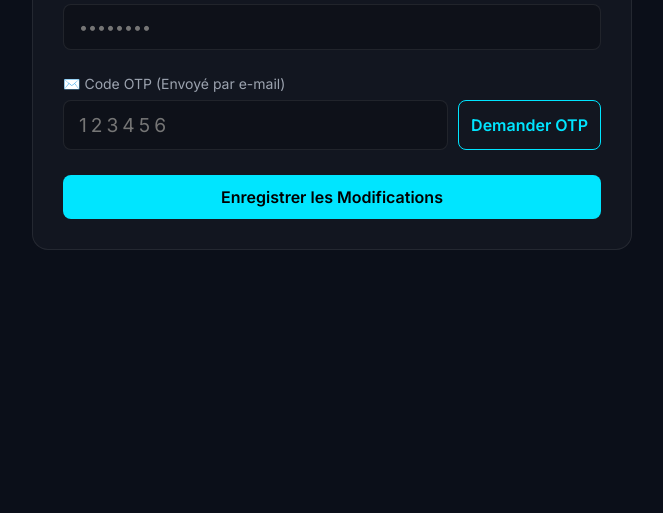
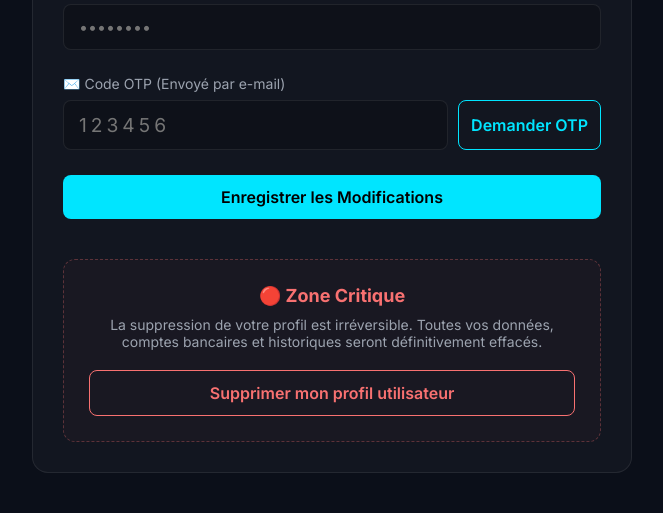
Before and after one commit to Dalel1akremi/banking-api-secure, a Flask app: template bank_frontend/templates/settings.html in a window 1280 px wide. Shown: the part 689-1202 px from the top of the page, without its empty margins (308-971 px from the left). Before the commit the page ends 939 px from the top, so only its background shows below. Run offline with Flask 3, Linux system fonts and the light colour scheme; the template is opened without the code that fills it, so the values that code supplies are empty.

Commit message:
feat: add user settings page with profile management and account deletion features

```diff
--- a/bank_frontend/templates/settings.html
+++ b/bank_frontend/templates/settings.html
@@ -4,6 +4,30 @@
     <meta charset="UTF-8">
     <title>Paramètres - Open Banking</title>
     <link rel="stylesheet" href="{{ url_for('static', filename='style.css') }}">
+    <style>
+        /* Danger Zone */
+        .danger-zone {
+            margin-top: 40px; padding: 25px;
+            border: 1px dashed rgba(248,113,113,.3);
+            border-radius: 12px; background: rgba(248,113,113,.03);
+            text-align: center;
+        }
+        .danger-zone h3 { color: #f87171; font-size: 18px; margin-bottom: 10px; }
+        .danger-zone p { font-size: 14px; color: var(--text-muted); margin-bottom: 20px; }
+
+        /* Modal Overlay */
+        .modal-overlay {
+            position: fixed; inset: 0; background: rgba(0,0,0,.8);
+            display: none; align-items: center; justify-content: center;
+            z-index: 1000; backdrop-filter: blur(4px);
+        }
+        .modal-overlay.active { display: flex; }
+        .modal-content {
+            background: #1e293b; width: 100%; max-width: 450px;
+            padding: 35px; border-radius: 16px; border: 1px solid var(--card-border);
+            text-align: left;
+        }
+    </style>
 </head>
 <body>
 
@@ -79,6 +103,14 @@
 
             <button type="submit" class="btn">Enregistrer les Modifications</button>
         </form>
+
+        <div class="danger-zone">
+            <h3>🔴 Zone Critique</h3>
+            <p>La suppression de votre profil est irréversible. Toutes vos données, comptes bancaires et historiques seront définitivement effacés.</p>
+            <button class="btn" style="background:transparent; border:1px solid #f87171; color:#f87171;" onclick="openModal('modal-delete-profile')">
+                Supprimer mon profil utilisateur
+            </button>
+        </div>
     </div>
 </div>
 
@@ -92,27 +124,67 @@
         });
     }, 4000);
 
+    function bindOTPButtons() {
         document.querySelectorAll('.request-otp-btn').forEach(btn => {
+            if (btn.getAttribute('data-bound')) return;
+            btn.setAttribute('data-bound', 'true');
             btn.addEventListener('click', async (e) => {
                 e.preventDefault();
                 btn.disabled = true;
-            btn.innerText = "Envoi...";
+                const originalText = btn.innerText;
+                btn.innerText = "...";
                 try {
                     const res = await fetch("/request_auth_otp", { method: "POST" });
                     const data = await res.json();
-                if(res.ok) {
-                    alert(data.message || "Code envoyé !");
-                } else {
-                    alert(data.detail || "Erreur lors de l'envoi");
-                }
+                    alert(res.ok ? (data.message || "Code envoyé !") : (data.detail || "Erreur lors de l'envoi"));
                 } catch(err) {
                     alert("Erreur réseau");
                 }
-            btn.innerText = "Demander OTP";
+                btn.innerText = originalText;
                 btn.disabled = false;
             });
         });
+    }
+
+    document.addEventListener('DOMContentLoaded', bindOTPButtons);
+    bindOTPButtons();
+
+    function openModal(id) { document.getElementById(id).classList.add('active'); }
+    function closeModal(id) { document.getElementById(id).classList.remove('active'); }
+
+    window.onclick = function(event) {
+        if (event.target.classList.contains('modal-overlay')) {
+            event.target.classList.remove('active');
+        }
+    }
 </script>
+
+<!-- MODAL DELETE PROFILE -->
+<div id="modal-delete-profile" class="modal-overlay">
+    <div class="modal-content">
+        <h2 style="margin-bottom:10px; color:#f87171;">Confirmation de suppression</h2>
+        <p style="color:var(--text-muted); font-size:14px; margin-bottom:20px;">
+            Êtes-vous sûr de vouloir supprimer votre profil ? Cette action est <strong>finale</strong> et supprimera tous vos comptes bancaires associés.
+        </p>
+        <form method="POST" action="/delete_profile">
+            <div class="input-group">
+                <label>Vérification du Mot de Passe</label>
+                <input type="password" name="current_password" required placeholder="••••••••">
+            </div>
+            <div class="input-group">
+                <label>Code OTP de Sécurité</label>
+                <div style="display: flex; gap: 10px;">
+                    <input type="text" name="otp_code" required maxlength="6" pattern="\d{6}" placeholder="123456" style="flex:1;">
+                    <button type="button" class="btn btn-secondary request-otp-btn" style="width:auto; padding:0 15px;">OTP</button>
+                </div>
+            </div>
+            <div style="display:flex; gap:10px; margin-top:25px;">
+                <button type="button" class="btn btn-secondary" onclick="closeModal('modal-delete-profile')" style="flex:1;">Annuler</button>
+                <button type="submit" class="btn" style="flex:1; background:#f87171;">Tout supprimer</button>
+            </div>
+        </form>
+    </div>
+</div>
 
 </body>
 </html>
```
Lines whose indentation alone changed are shown as unchanged.
